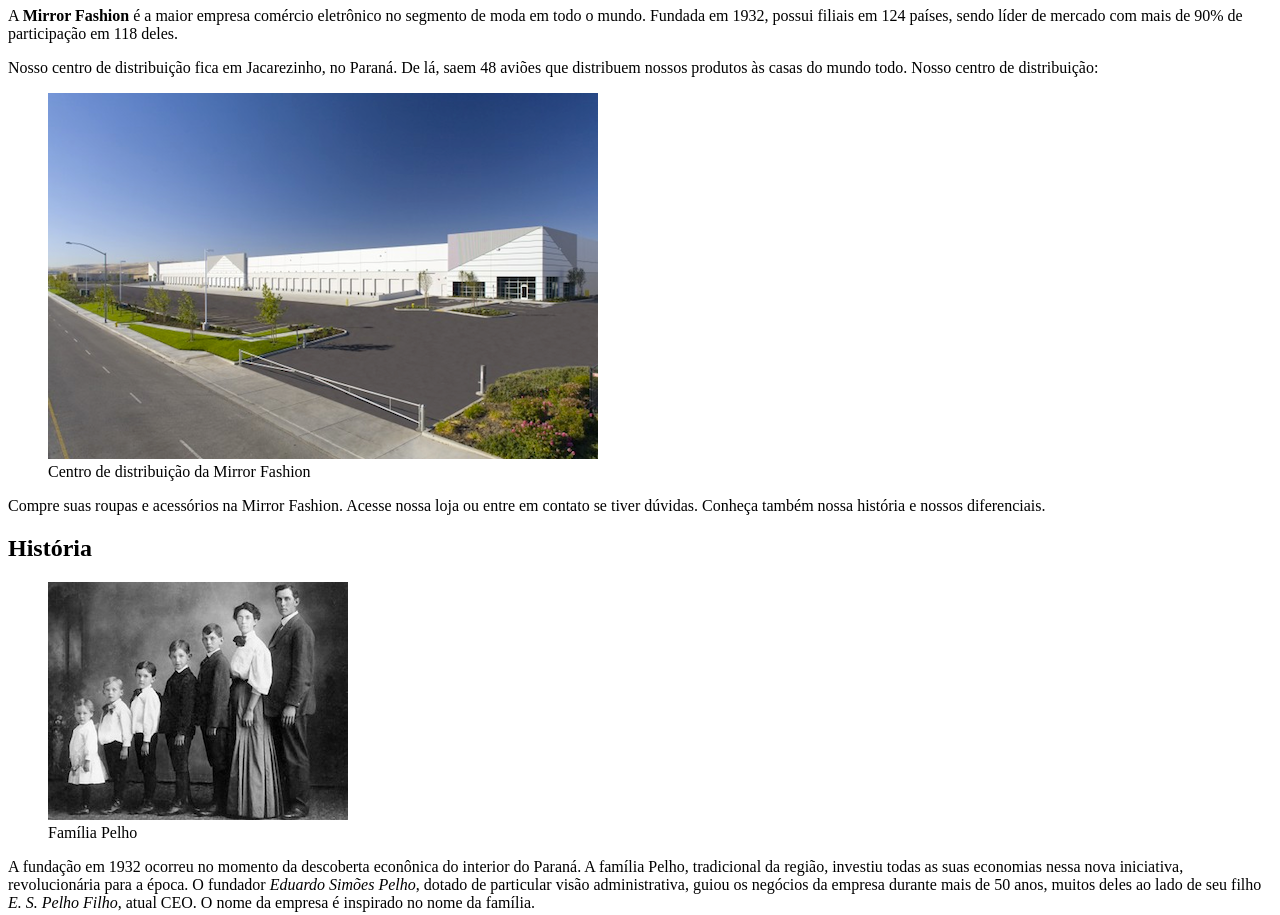
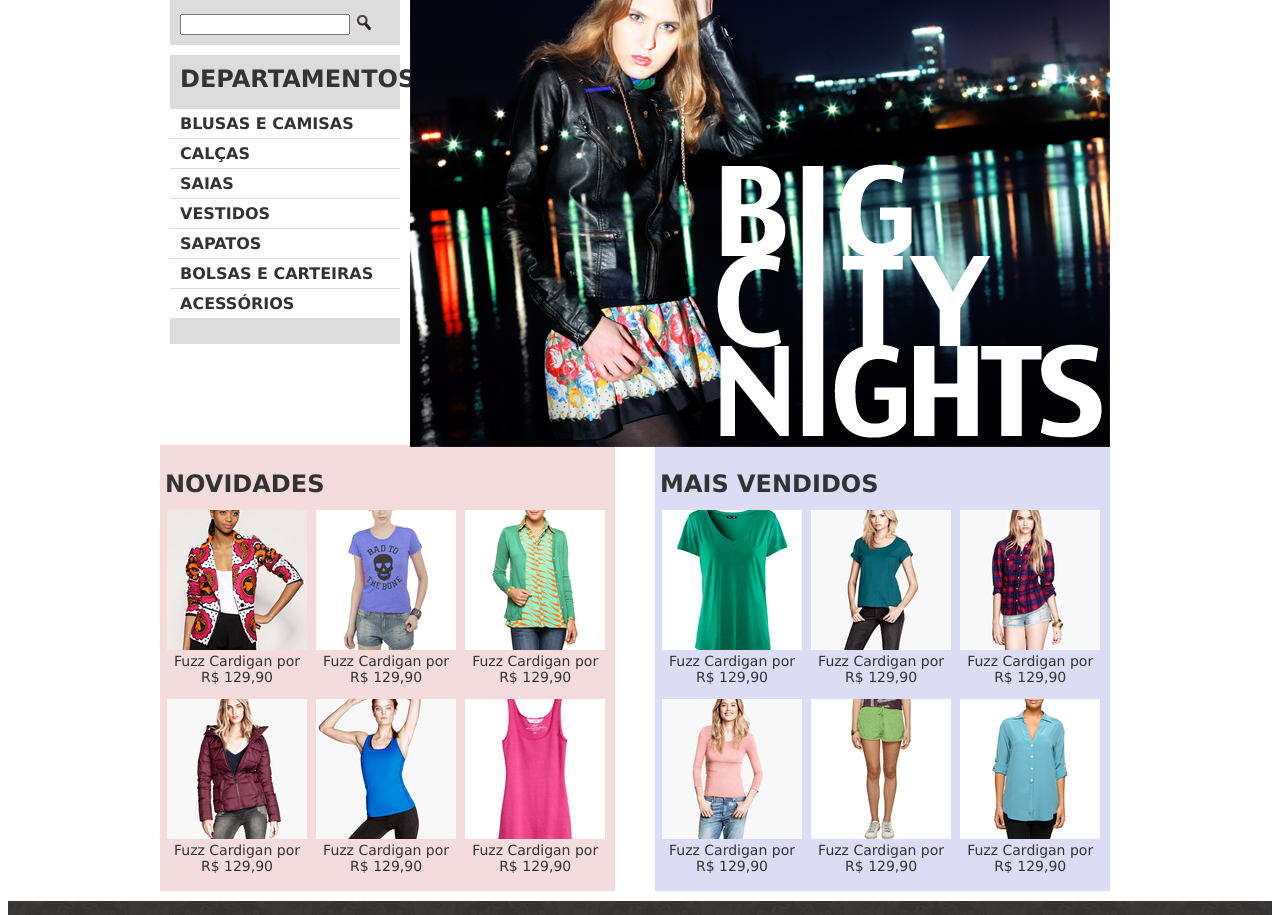
Before and after one commit to EuSilvaBruna/projetoWEB, a plain HTML site: page index.html in a window 1280 px wide. Shown: the part 170-1085 px from the top of the page. Drawn offline with Linux system fonts and the light colour scheme.

Commit message:
Capítulos 3 e 4

```diff
--- /dev/null
+++ b/css/estilos.css
@@ -0,0 +1,212 @@
+.sacola {
+    background-image: url(../img/sacola.png);
+    background-repeat: no-repeat;
+    background-position: top right;
+    font-size: 14px;
+    padding-right: 35px;
+    padding-top: 8px;
+    text-align: right;
+    width: 140px;
+    position: absolute;
+    top: 0;
+    right: 0;
+}
+
+.painel ol{
+    padding-inline-start: 0px;
+    margin-top: 0px;
+    margin-bottom: 0px;
+}
+
+.painel ol figcaption,
+.painel ol img{
+    width: 100%;
+}
+
+.painel ol figure{
+    height: 80%;
+    margin: 0 0 0 0;
+}
+.menu-opcoes ul {
+    font-size: 15px;
+}
+
+.menu-opcoes a {
+    color: #003366;
+}
+
+body {
+    color: #333333;
+    font-family: "Lucida Sans Unicode", "Lucida Grande", sans-serif;
+}
+
+.menu-opcoes ul li {
+    display: inline;
+    margin-left: 20px;
+    list-style: none;
+}
+
+.container {
+    margin: 0 auto;
+    width: 940px;
+}
+
+header {
+    position: relative;
+}
+
+.menu-opcoes {
+    position: absolute;
+    bottom: 0;
+    right: 0;
+}
+
+.logotipo {
+    position: relative;
+    top: 20px;
+    left: 50px;
+}
+
+.busca, .menu-departamentos {
+    background-color: #DCDCDC;
+    font-weight: bold;
+    text-transform: uppercase;
+    margin-right: 10px;
+    width: 230px;
+    float: left;
+}
+
+.busca h2, .busca form, .menu-departamentos h2 {
+    margin: 10px;
+}
+
+.menu-departamentos li {
+    background-color: white;
+    margin-bottom: 1px;
+    padding: 5px 10px;
+    margin-left: -40px;
+    list-style-type: none;
+}
+
+.menu-departamentos a {
+    color: #333333;
+    text-decoration: none;
+}
+
+.busca input[type=search] {
+    width: 170px;
+}
+
+.menu-departamentos {
+    clear: left;
+    margin-top: 10px;
+    padding-bottom: 10px;
+    text-transform: uppercase;
+}
+
+.destaque {
+    margin-top: 10px;
+}
+
+.painel li {
+    display: inline-block;
+    vertical-align: top;
+    width: 140px;
+    margin: 2px;
+    padding-bottom: 10px;
+}
+
+.painel {
+    margin: 10px 0;
+    padding: 5px;
+    width: 445px;
+}
+
+.novidades {
+    float: left;
+    background-color: #F5DCDC;
+    margin-left: -250px;
+    margin-top: 400px;
+}
+
+.mais-vendidos {
+    float: right;
+    background-color: #DCDCF5;
+    margin-top: 400px;
+}
+
+.painel h2 {
+    font-size: 24px;
+    font-weight: bold;
+    text-transform: uppercase;
+    margin-bottom: 10px;
+}
+
+.painel a {
+    color: #333;
+    font-size: 14px;
+    text-align: center;
+    text-decoration: none;
+}
+
+footer {
+    background-image: url(../img/fundo-rodape.png);
+    clear: both;
+    padding: 20px 0;
+}
+
+footer .container {
+    position: relative;
+}
+
+.social a {
+    /* tamanho da imagem */
+    height: 32px;
+    width: 32px;
+    /* image replacement */
+    display: block;
+    text-indent: -9999px;
+}
+
+.social a[href*="facebook.com"] {
+    background-image: url(../img/facebook.png);
+}
+
+.social a[href*="twitter.com"] {
+    background-image: url(../img/twitter.png);
+}
+
+.social a[href*="plus.google.com"] {
+    background-image: url(../img/googleplus.png);
+}
+
+.banner-destaque {
+    float: right;
+    position: absolute;
+    margin-left: 200px;
+    margin-top: -15px;
+}
+
+.social {
+    position: absolute;
+    top: 12px;
+    right: 0;
+}
+
+.social li {
+    float: left;
+    margin-left: 25px;
+}
+
+.busca button {
+    /* adicionando imagem */
+    background-image: url(../img/busca.png);
+    background-repeat: no-repeat;
+    border: none;
+    background-color: #DCDCDC;
+    /* tamanho da imagem */
+    width: 20px;
+    height: 20px;
+    /* imagem replacement */
+    text-indent: -9999px;
+}
--- /dev/null
+++ b/css/sobre.css
@@ -0,0 +1,57 @@
+body {
+    color: #333333;
+    font-family: "Lucida Sans Unicode", "Lucida Grande", sans-serif;
+    margin-left: auto;
+    margin-right: auto;
+    width: 940px;
+}
+h1 {
+    background-image: url(../img/sobre-background.jpg);
+    padding: 10px;
+}
+
+h2 {
+    border-bottom: 2px solid #333333;
+    margin-top: 30px;
+}
+
+p {
+    padding: 0 45px;
+    text-indent: 15px;
+}
+
+figure {
+    background-color: #F2EDED;
+    border: 1px solid #ccc;
+    text-align: center;
+    padding: 15px;
+    margin: 30px;
+}
+
+figcaption {
+    font-style: italic;
+    margin-top: 10px;
+}
+
+#centro-distribuicao {
+    margin-left: auto;
+    margin-right: auto;
+    width: 550px;
+}
+
+#familia-pelho {
+    float: right;
+    margin: 0 0 10px 10px;
+}
+
+#rodape {
+    color: #777;
+    margin: 30px 0;
+    padding: 30px 0;
+}
+
+#rodape img {
+    margin-right: 30px;
+    vertical-align: middle;
+    width: 94px;
+}
--- a/index.html
+++ b/index.html
@@ -2,78 +2,235 @@
 <html>
 
 <head>
+    <meta charset="utf-8">
+    <title>Mirror Fashion</title>
+    <link rel="stylesheet" href="css/reset.css">
+    <link rel="stylesheet" href="css/estilos.css">
+</head>
 
-    <meta charset="utf-8">
-    <title> Sobre a Mirror Fashion</title>
-
-</head>
 
 <body>
 
-    <img src="img/logo.png" alt="Logo da Mirror Fashion">
-    <h1>A Mirror Fashion</h1>
+
+    <header class="container">
+
+        <!--[if lt IE 9]>
+            <script src="//html5shiv.googlecode.com/svn/trunk/html5.js"></script>
+        <![endif]-->
+
+        <h1><img src="img/logo.png" alt="Logo da Mirror Fashion"></h1>
+
+        <p class="sacola">
+            Nenhum item na sacola de compras
+        </p>
+
+        <nav class="menu-opcoes">
+            <ul>
+                <li><a href="#">Sua Conta</a></li>
+                <li><a href="#">Lista de Desejos</a></li>
+                <li><a href="#">Cartão Fidelidade</a></li>
+                <li><a href="sobre.html">Sobre</a></li>
+                <li><a href="#">Ajuda</a></li>
+            </ul>
+        </nav>
+    </header>
 
 
-    <p>
-         A <strong>Mirror Fashion</strong>  é a maior empresa comércio eletrônico no segmento de moda em todo o mundo.
-        Fundada em 1932, possui filiais em 124 países, sendo líder de mercado com mais de 90% de
-        participação em 118 deles.
-    </p>
+    <div class="container destaque">
+        <section class="busca">
+            <h2>Busca</h2>
+            <form>
+                <input type="search">
+                <button>Buscar</button>
+            </form>
+        </section>
+        <!-- fim .busca -->
+        <section class="menu-departamentos">
+            <h2>Departamentos</h2>
+            <nav>
+                <ul>
+                    <li><a href="#">Blusas e Camisas</a></li>
+                    <li><a href="#">Calças</a></li>
+                    <li><a href="#">Saias</a></li>
+                    <li><a href="#">Vestidos</a></li>
+                    <li><a href="#">Sapatos</a></li>
+                    <li><a href="#">Bolsas e Carteiras</a></li>
+                    <li><a href="#">Acessórios</a></li>
+                </ul>
+            </nav>
+        </section>
+        <!-- fim .menu-departamentos -->
+        <section class="banner-destaque">
+            <figure>
+                <img src="img/destaque-home.png" alt="Promoção: Big City Night">
+            </figure>
+        </section>
+        <!-- fim .banner-destaque -->
+    </div>
+    <!-- fim .container .destaque -->
+    <div class="container paineis">
+        <!-- os paineis de novidades e mais vendidos entrarão aqui dentro -->
+        <section class="painel novidades">
+            <h2>Novidades</h2>
+            <ol>
+                <!-- primeiro produto -->
+                <li>
+                    <a href="produto.html">
+                        <figure>
+                            <img src="img/produtos/miniatura1.png" alt="miniatura1">
+                            <figcaption>Fuzz Cardigan por R$ 129,90</figcaption>
+                        </figure>
+                    </a>
+                </li>
+                <!-- fim do primeiro produto -->
 
-    <p>
-        Nosso centro de distribuição fica em Jacarezinho, no Paraná. De lá, saem 48 aviões que
-        distribuem nossos produtos às casas do mundo todo. Nosso centro de distribuição:
-    </p>
+                <!-- segundo produto -->
+                <li>
+                    <a href="produto.html">
+                        <figure>
+                            <img src="img/produtos/miniatura2.png" alt="miniatura2">
+                            <figcaption>Fuzz Cardigan por R$ 129,90</figcaption>
+                        </figure>
+                    </a>
+                </li>
+                <!-- fim do segundo produto -->
 
-    <figure>
-        <img src="img/centro-distribuicao.png" alt="Foto do centro de distribuição da Mirror Fashion">
-        <figcaption>Centro de distribuição da Mirror Fashion</figcaption>
-    </figure>
+                <!-- terceiro produto -->
+                <li>
+                    <a href="produto.html">
+                        <figure>
+                            <img src="img/produtos/miniatura3.png" alt="miniatura3">
+                            <figcaption>Fuzz Cardigan por R$ 129,90</figcaption>
+                        </figure>
+                    </a>
+                </li>
+                <!-- fim do terceiro produto -->
 
-    <p>
-        Compre suas roupas e acessórios na Mirror Fashion. Acesse nossa loja ou entre em contato
-        se tiver dúvidas. Conheça também nossa história e nossos diferenciais.
-    </p>
+                <!-- quarto produto -->
+                <li>
+                    <a href="produto.html">
+                        <figure>
+                            <img src="img/produtos/miniatura4.png" alt="miniatura4">
+                            <figcaption>Fuzz Cardigan por R$ 129,90</figcaption>
+                        </figure>
+                    </a>
+                </li>
+                <!-- fim do quarto produto -->
+
+                <!-- quinto produto -->
+                <li>
+                    <a href="produto.html">
+                        <figure>
+                            <img src="img/produtos/miniatura5.png" alt="miniatura5">
+                            <figcaption>Fuzz Cardigan por R$ 129,90</figcaption>
+                        </figure>
+                    </a>
+                </li>
+                <!-- fim do quinto produto -->
+
+                <!-- sexto produto -->
+                <li>
+                    <a href="produto.html">
+                        <figure>
+                            <img src="img/produtos/miniatura6.png" alt="miniatura6">
+                            <figcaption>Fuzz Cardigan por R$ 129,90</figcaption>
+                        </figure>
+                    </a>
+                </li>
+                <!-- fim do sexto produto -->
+            </ol>
+        </section>
+
+        <section class="painel mais-vendidos">
+            <h2>Mais Vendidos</h2>
+            <ol>
+                <!-- coloque vários produtos aqui -->
+                <!-- primeiro produto -->
+                <li>
+                    <a href="produto.html">
+                        <figure>
+                            <img src="img/produtos/miniatura7.png" alt="miniatura7">
+                            <figcaption>Fuzz Cardigan por R$ 129,90</figcaption>
+                        </figure>
+                    </a>
+                </li>
+                <!-- fim do primeiro produto -->
 
 
-
-    <h2> História</h2>
-
-    <figure>
-        <img src="img/familia-pelho.jpg" alt="Foto da família Pelho">
-        <figcaption>Família Pelho</figcaption>
-    </figure>
-
-    <p>
-        A fundação em 1932 ocorreu no momento da descoberta econônica do interior do Paraná. A
-        família Pelho, tradicional da região, investiu todas as suas economias nessa nova iniciativa,
-        revolucionária para a época. O fundador <em>Eduardo Simões Pelho</em>, dotado de particular visão
-        administrativa, guiou os negócios da empresa durante mais de 50 anos, muitos deles ao lado
-        de seu filho <em>E. S. Pelho Filho</em>, atual CEO. O nome da empresa é inspirado no nome da família.
-    </p>
+                <!-- segundo produto -->
+                <li>
+                    <a href="produto.html">
+                        <figure>
+                            <img src="img/produtos/miniatura8.png" alt="miniatura8">
+                            <figcaption>Fuzz Cardigan por R$ 129,90</figcaption>
+                        </figure>
+                    </a>
+                </li>
+                <!-- fim do segundo produto -->
 
 
-    <p>
-        O crescimento da empresa foi praticamente instantâneo. Nos primeiros 5 anos, já atendia 18 países.
-        Bateu a marca de 100 países em apenas 15 anos de existência. Até hoje, já atendeu 740 milhões
-        de usuários diferentes, em bilhões de diferentes pedidos.
-    </p>
+                <!-- terceiro produto -->
+                <li>
+                    <a href="produto.html">
+                        <figure>
+                            <img src="img/produtos/miniatura9.png" alt="miniatura9">
+                            <figcaption>Fuzz Cardigan por R$ 129,90</figcaption>
+                        </figure>
+                    </a>
+                </li>
+                <!-- fim do terceiro produto -->
 
 
-    <p>
-        O crescimento em número de funcionários é também assombroso. Hoje, é a maior empregadora do
-        Brasil, mas mesmo após apenas 5 anos de sua existência, já possuía 30 mil funcionários. Fora do
-        Brasil, há 240 mil funcionários, além dos 890 mil brasileiros nas instalações de Jacarezinho e
-        nos escritórios em todo país.
-    </p>
-
-    <p>
-        Dada a importância econômica da empresa para o Brasil, a família Pelho já recebeu diversos prêmios,
-        homenagens e condecorações. Todos os presidentes do Brasil já visitaram as instalações da Mirror
-        Fashion, além de presidentes da União Européia, Ásia e o secretário-geral da ONU.
-    </p>
+                <!-- quarto produto -->
+                <li>
+                    <a href="produto.html">
+                        <figure>
+                            <img src="img/produtos/miniatura10.png" alt="miniatura10">
+                            <figcaption>Fuzz Cardigan por R$ 129,90</figcaption>
+                        </figure>
+                    </a>
+                </li>
+                <!-- fim do quarto produto -->
 
 
+                <!-- quinto produto -->
+                <li>
+                    <a href="produto.html">
+                        <figure>
+                            <img src="img/produtos/miniatura11.png" alt="miniatura11">
+                            <figcaption>Fuzz Cardigan por R$ 129,90</figcaption>
+                        </figure>
+                    </a>
+                </li>
+                <!-- fim do quinto produto -->
+
+
+                <!-- sexto produto -->
+                <li>
+                    <a href="produto.html">
+                        <figure>
+                            <img src="img/produtos/miniatura12.png" alt="miniatura12">
+                            <figcaption>Fuzz Cardigan por R$ 129,90</figcaption>
+                        </figure>
+                    </a>
+                </li>
+                <!-- fim do sexto produto -->
+            </ol>
+        </section>
+    </div>
+    <!-- fim .container .paineis -->
+
+    <footer>
+        <div class="container">
+            <img src="img/logo-rodape.png" alt="Logo da Mirror Fashion">
+            <ul class="social">
+                <li><a href="http://facebook.com/mirrorfashion">Facebook</a></li>
+                <li><a href="http://twitter.com/mirrorfashion">Twitter</a></li>
+                <li><a href="http://plus.google.com/mirrorfashion">Google+</a></li>
+            </ul>
+        </div>
+    </footer>
 </body>
 
+
 </html>
```
Also changed, not shown: sobre.html (added, +102 -0 lines).
